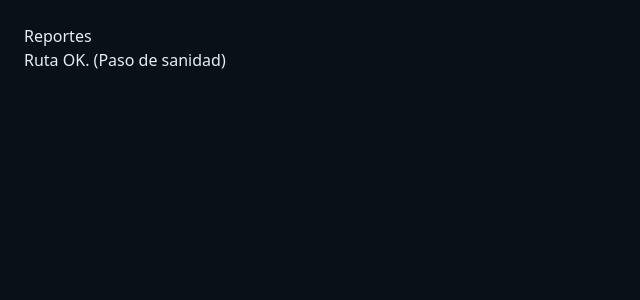
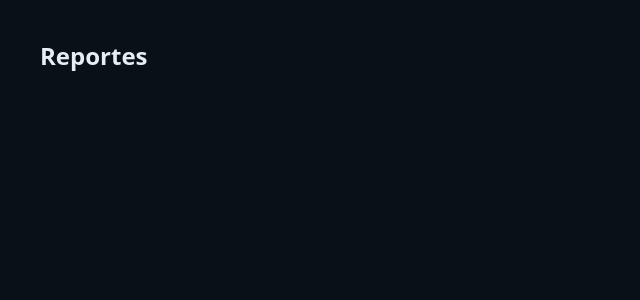
Before and after one commit to ianuvion/nuvion-ia, a Next.js app: page /reportes in a window 1280 px wide. Shown: the top 300 px of the page, without its empty margins (0-640 px from the left). Built offline with nearby package versions, Linux system fonts and the light colour scheme.

Commit message:
Update page.tsx

```diff
--- a/app/reportes/page.tsx
+++ b/app/reportes/page.tsx
@@ -1,12 +1,10 @@
 export const dynamic = 'force-dynamic';
 export const revalidate = 0;
 
-// app/reportes/page.tsx
 export default function ReportesPage() {
   return (
-    <main style={{ padding: 24 }}>
-      <h1>Reportes</h1>
-      <p>Ruta OK. (Paso de sanidad)</p>
+    <main className="p-10">
+      <h1 className="text-2xl font-semibold">Reportes</h1>
     </main>
   );
 }
```
